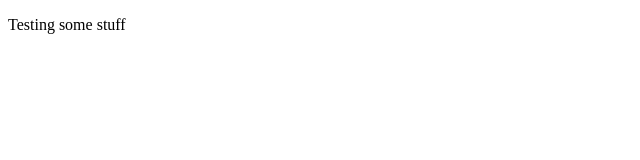
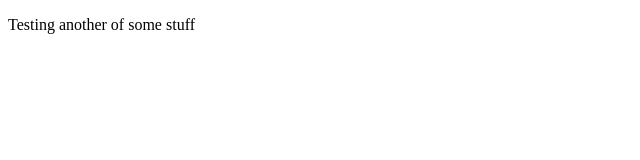
Before and after one commit to puritypreiz/simplilearn, a plain HTML site: page index.html in a window 1280 px wide. Shown: the whole page, without its empty margins (0-640 px from the left). Drawn offline with Linux system fonts and the light colour scheme.

Commit message:
updated index file

```diff
--- a/index.html
+++ b/index.html
@@ -7,6 +7,6 @@
     <title>Document</title>
 </head>
 <body>
-    <p>Testing some stuff</p>
+    <p>Testing another of some stuff</p>
 </body>
 </html>
```
